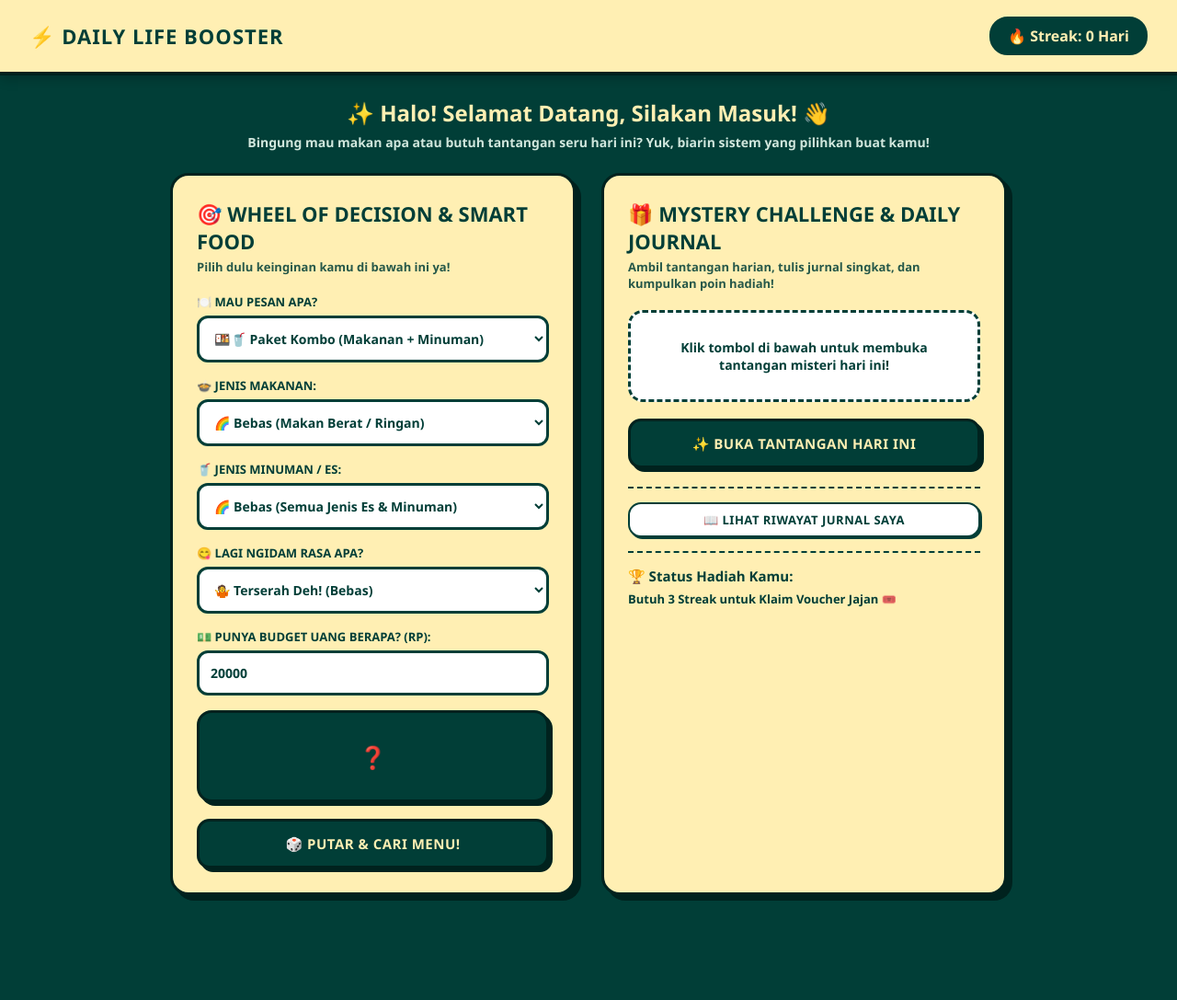
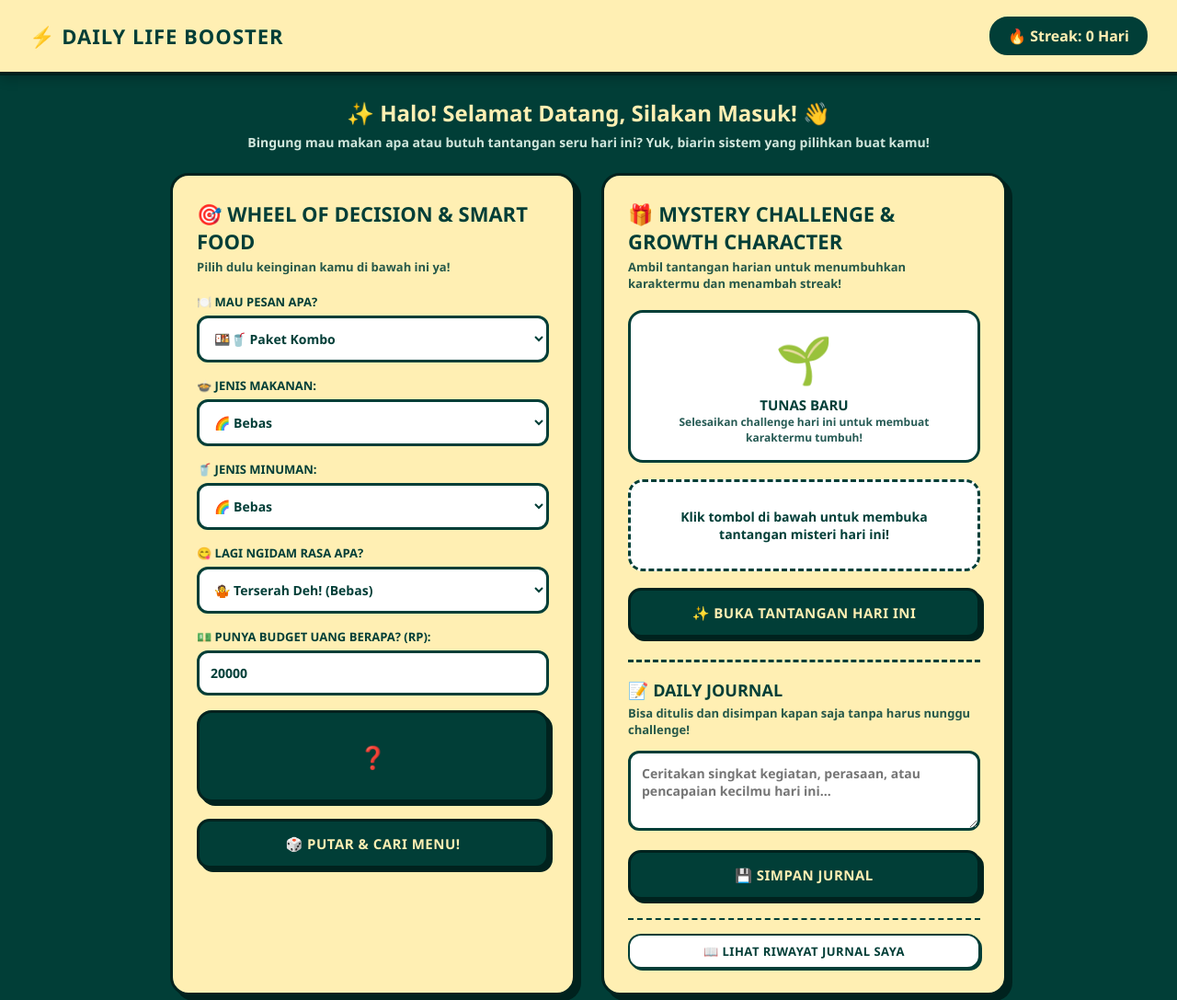
Before and after one commit to piyona12/Daily-Life-Booster, a plain HTML site: page index.html in a window 1280 px wide. Shown: the top 1087 px of the page at 92% size. Before the commit the page ends 1033 px from the top, so only its background shows below. Drawn offline with Linux system fonts and the light colour scheme.

Commit message:
Refactor HTML structure and content

```diff
--- a/index.html
+++ b/index.html
@@ -21,7 +21,7 @@
 
     <div class="main-container">
 
-        <!-- FITUR 1: REKOMENDASI KULINER & WHEEL OF DECISION -->
+        <!-- FITUR 1: REKOMENDASI KULINER & WHEEL OF DECISION (UTUH / TIDAK DIUBAH) -->
         <section class="card spinner-card">
             <h2>🎯 Wheel of Decision & Smart Food</h2>
             <p class="subtitle">Pilih dulu keinginan kamu di bawah ini ya!</p>
@@ -30,9 +30,9 @@
             <div class="form-group">
                 <label for="pilih-tipe">🍽️ Mau Pesan Apa?</label>
                 <select id="pilih-tipe">
-                    <option value="kombo">🍱🥤 Paket Kombo (Makanan + Minuman)</option>
+                    <option value="kombo">🍱🥤 Paket Kombo</option>
                     <option value="makanan">🍱 Hanya Makanan</option>
-                    <option value="minuman">🥤 Hanya Minuman / Es-Esan</option>
+                    <option value="minuman">🥤 Hanya Minuman</option>
                 </select>
             </div>
 
@@ -40,19 +40,19 @@
             <div class="form-group" id="group-kategori-makanan">
                 <label for="pilih-kategori">🍲 Jenis Makanan:</label>
                 <select id="pilih-kategori">
-                    <option value="semua">🌈 Bebas (Makan Berat / Ringan)</option>
-                    <option value="berat">🍛 Makan Berat (Nasi/Ayam/Mie/Daging)</option>
-                    <option value="ringan">🍟 Camilan / Makan Ringan (Jajanan/Piscok/Batagor)</option>
+                    <option value="semua">🌈 Bebas</option>
+                    <option value="berat">🍛 Makan Berat</option>
+                    <option value="ringan">🍟 Camilan</option>
                 </select>
             </div>
 
             <!-- DROPDOWN JENIS MINUMAN -->
             <div class="form-group" id="group-kategori-minuman">
-                <label for="pilih-kategori-minuman">🥤 Jenis Minuman / Es:</label>
+                <label for="pilih-kategori-minuman">🥤 Jenis Minuman:</label>
                 <select id="pilih-kategori-minuman">
-                    <option value="semua">🌈 Bebas (Semua Jenis Es & Minuman)</option>
-                    <option value="netral">🥤 Pendamping Makan (Es Teh, Jeruk, Teh Jus, Air Mineral)</option>
-                    <option value="topping">🍧 Minuman Bertekstur / Ada Isi (Es Kuwut, Boba, Alpukat Kocok, Es Doger)</option>
+                    <option value="semua">🌈 Bebas</option>
+                    <option value="netral">🥤 Pendamping Makan</option>
+                    <option value="topping">🍧 Minuman Bertekstur / Ada Isi </option>
                 </select>
             </div>
 
@@ -86,10 +86,17 @@
             </div>
         </section>
 
-        <!-- FITUR 2: MYSTERY DAILY CHALLENGE & SUPPORT JOURNAL -->
+        <!-- FITUR 2: MYSTERY DAILY CHALLENGE & GROWTH CHARACTER -->
         <section class="card challenge-card">
-            <h2>🎁 Mystery Challenge & Daily Journal</h2>
-            <p class="subtitle">Ambil tantangan harian, tulis jurnal singkat, dan kumpulkan poin hadiah!</p>
+            <h2>🎁 Mystery Challenge & Growth Character</h2>
+            <p class="subtitle">Ambil tantangan harian untuk menumbuhkan karaktermu dan menambah streak!</p>
+
+            <!-- KOTAK VISUAL KARAKTER TUMBUH -->
+            <div class="character-box" style="background: #ffffff; border: 3px solid #013e37; border-radius: 16px; padding: 16px; text-align: center; margin-bottom: 18px;">
+                <div id="character-avatar" style="font-size: 50px; margin-bottom: 6px;">🌱</div>
+                <h3 id="character-title" style="color: #013e37; font-size: 15px; font-weight: 900; text-transform: uppercase;">TUNAS BARU</h3>
+                <p id="character-desc" style="font-size: 12px; color: #013e37; font-weight: 700; opacity: 0.85;">Selesaikan challenge hari ini untuk membuat karaktermu tumbuh!</p>
+            </div>
 
             <div class="challenge-box">
                 <div class="card-inner">
@@ -97,31 +104,30 @@
                 </div>
             </div>
 
-            <!-- FORM MINI DAILY JOURNAL -->
-            <div id="journal-box" style="display: none;" class="form-group">
-                <label for="input-journal">📝 Daily Journal & Curhatan Hari Ini:</label>
-                <textarea id="input-journal" rows="3" placeholder="Ceritakan singkat kegiatan, perasaan, atau pencapaian kecilmu hari ini..."></textarea>
-            </div>
+            <button type="button" id="btn-challenge" class="btn-success">✨ Buka Tantangan Hari Ini</button>
+            <button type="button" id="btn-complete" class="btn-complete" style="display: none;">✅ Selesaikan Challenge (+1 Streak)</button>
 
-            <button type="button" id="btn-challenge" class="btn-success">✨ Buka Tantangan Hari Ini</button>
-            <button type="button" id="btn-complete" class="btn-complete" style="display: none;">✅ Simpan Jurnal & Dapatkan Support Boost (+1 Streak)</button>
+            <!-- FITUR 3: DAILY JOURNAL (TERPISAH TOTAL DARI CHALLENGE) -->
+            <div class="journal-section" style="margin-top: 24px; border-top: 3px dashed #013e37; padding-top: 18px;">
+                <h2 style="font-size: 18px; margin-bottom: 4px;">📝 Daily Journal</h2>
+                <p class="subtitle" style="margin-bottom: 14px;">Bisa ditulis dan disimpan kapan saja tanpa harus nunggu challenge!</p>
 
-            <!-- PESAN MOTIVASI / SUPPORT BOOST (TAMPIL SETELAH SIMPAN) -->
-            <div id="support-message-box" class="support-box" style="display: none;">
-                <h4>💌 Support Boost Buat Kamu:</h4>
-                <p id="support-text"></p>
+                <div class="form-group">
+                    <textarea id="input-journal" rows="3" placeholder="Ceritakan singkat kegiatan, perasaan, atau pencapaian kecilmu hari ini..."></textarea>
+                </div>
+                <button type="button" id="btn-save-journal" class="btn-primary">💾 Simpan Jurnal</button>
+
+                <!-- PESAN MOTIVASI / SUPPORT BOOST -->
+                <div id="support-message-box" class="support-box" style="display: none; margin-top: 14px;">
+                    <h4>💌 Support Boost Buat Kamu:</h4>
+                    <p id="support-text"></p>
+                </div>
             </div>
 
             <!-- KOTAK RIWAYAT JURNAL -->
             <div class="journal-history-section" style="margin-top: 20px; border-top: 2px dashed #013e37; padding-top: 15px;">
                 <button type="button" id="btn-toggle-journal" class="btn-secondary">📖 Lihat Riwayat Jurnal Saya</button>
                 <div id="journal-list" style="display: none; margin-top: 12px;"></div>
-            </div>
-
-            <!-- KOTAK HADIAH / REWARD SHOP -->
-            <div class="reward-box" style="margin-top: 15px; border-top: 2px dashed #013e37; padding-top: 15px;">
-                <h3 style="color: #013e37; font-size: 15px; margin-bottom: 6px;">🏆 Status Hadiah Kamu:</h3>
-                <p id="reward-status" style="font-size: 13px; font-weight: bold; color: #013e37;">Butuh 3 Streak untuk Klaim Voucher Jajan 🎟️</p>
             </div>
         </section>
 
```
